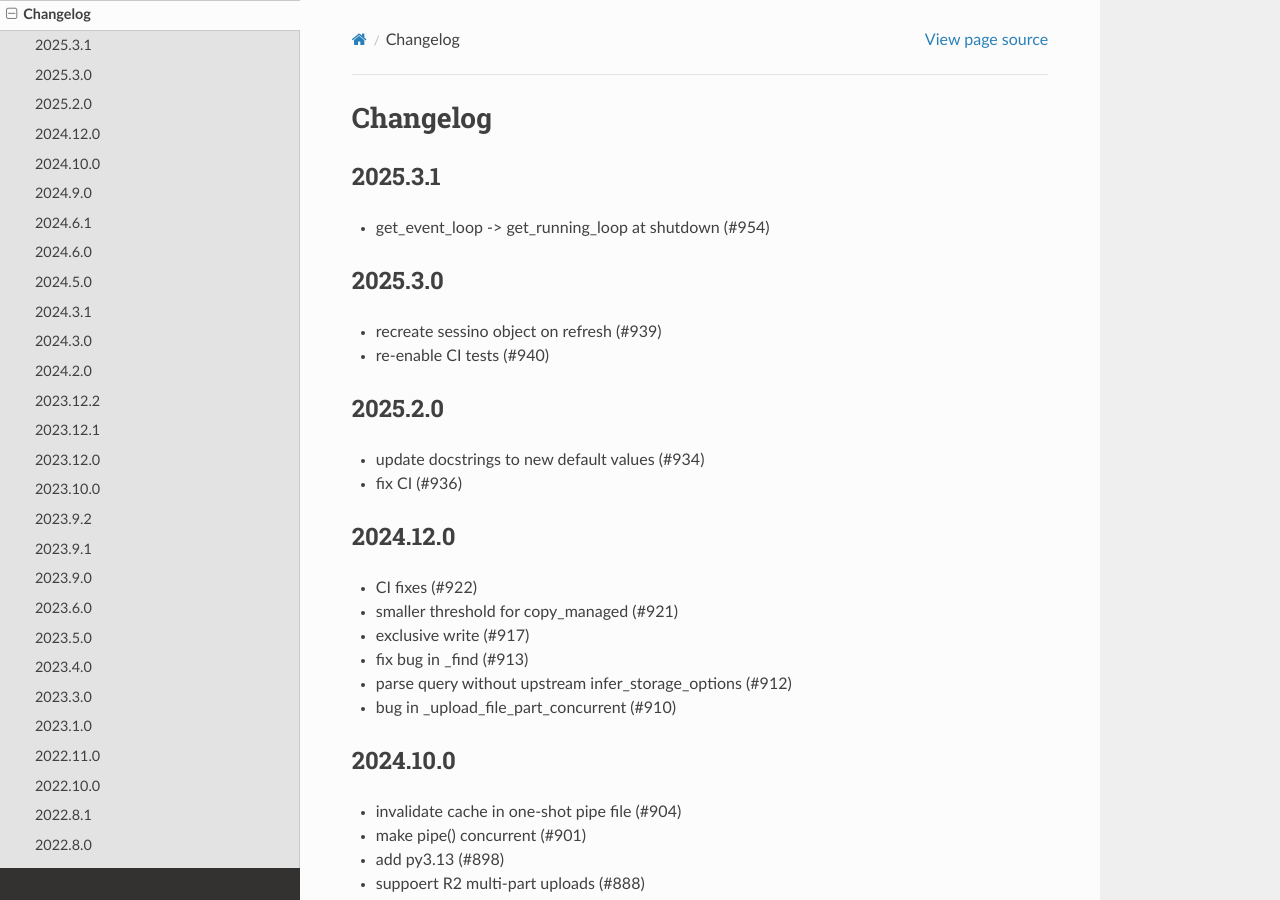
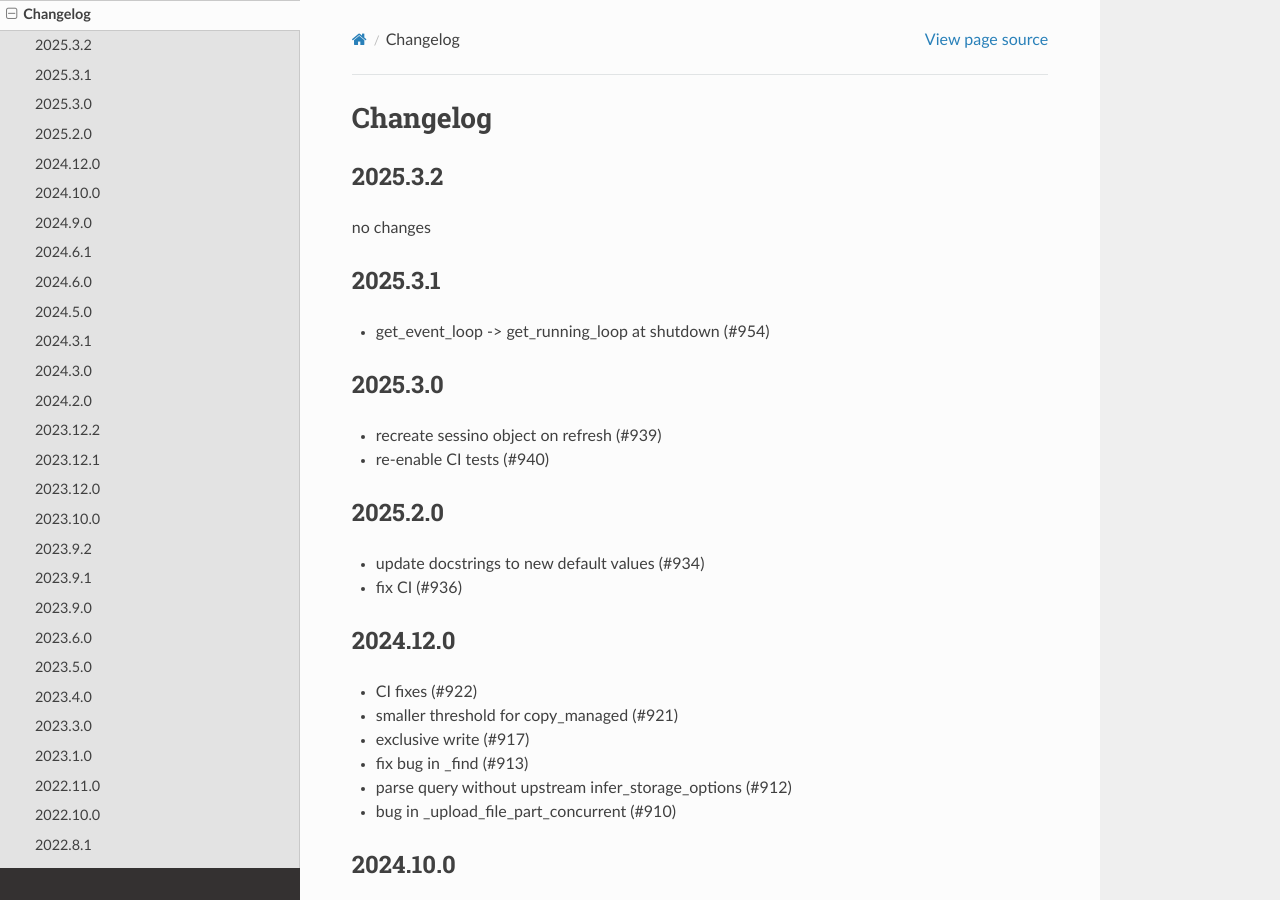
Before and after one commit to zarr-developers/s3fs, a Sphinx documentation site: the page built from docs/source/changelog.rst, in a window 1280 px wide and 900 px high. Built offline with Sphinx 7.4.7 and the Read the Docs theme 3.1.0, drawn with Linux system fonts in a browser that asks for light colours.

Commit message:
changelog (#956)

```diff
--- a/docs/source/changelog.rst
+++ b/docs/source/changelog.rst
@@ -1,5 +1,10 @@
 Changelog
 =========
+
+2025.3.2
+--------
+
+no changes
 
 2025.3.1
 --------
--- a/requirements.txt
+++ b/requirements.txt
@@ -1,3 +1,3 @@
 aiobotocore>=2.5.4,<3.0.0
-fsspec==2025.3.1.*
+fsspec==2025.3.2.*
 aiohttp!=4.0.0a0, !=4.0.0a1
```
